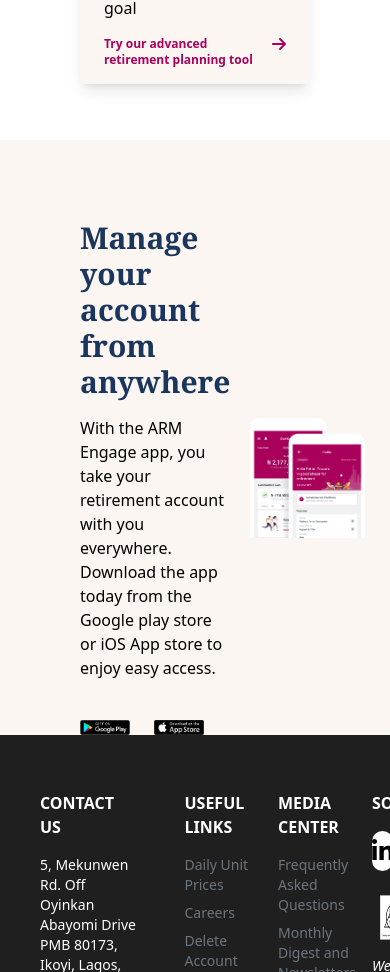
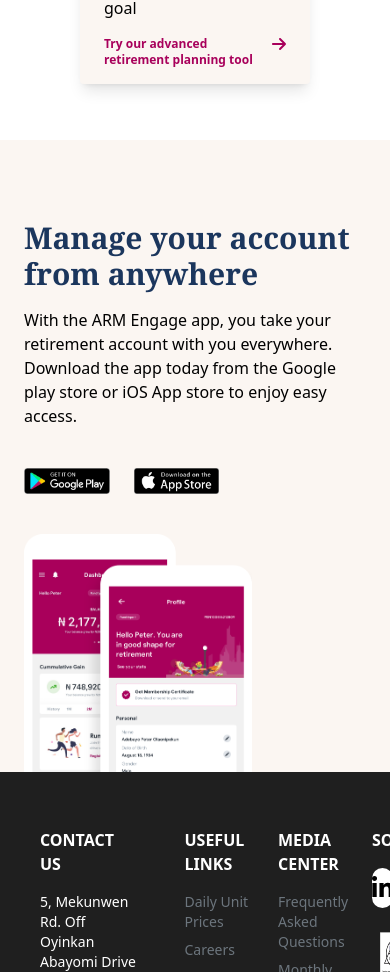
Before and after one commit to AkinAkinbobola/ARM-PENSION-SITE-CLONE, a Vue app in the folder arm-clone/: page / in a window 390 px wide. Shown: the part 6518-7490 px from the top of the page. Built offline with nearby package versions, Linux system fonts and the light colour scheme.

Commit message:
Update Download.vue

```diff
--- a/arm-clone/src/components/Download.vue
+++ b/arm-clone/src/components/Download.vue
@@ -1,15 +1,15 @@
 <template>
-    <div class="bg-cream flex pt-20 px-20 items-center">
+    <div class="bg-cream flex pt-20 md:px-20 px-6 flex-col md:flex-row">
         <div class="flex flex-col">
             <h1 class="text-blueText text-3xl font-serif font-semibold mb-4">Manage your account from anywhere</h1>
             <p class="text-base mb-10">With the ARM Engage app, you take your retirement account with you everywhere. Download the app today from
                 the Google play store or iOS App store to enjoy easy access.
             </p>
-            <div class="flex w-1/3">
+            <div class="flex md:w-1/3 w-3/12">
                 <img src="../assets/images/download/google.png" class=" mr-6">
                 <img src="../assets/images/download/apple.png" class="">
             </div>
         </div>
-        <img src="../assets/images/download/main.png" class="w-2/4 ml-5">
+        <img src="../assets/images/download/main.png" class="mt-10 md:mt-0 w-4/6 md:w-2/4 md:ml-5">
     </div>
 </template>
```
